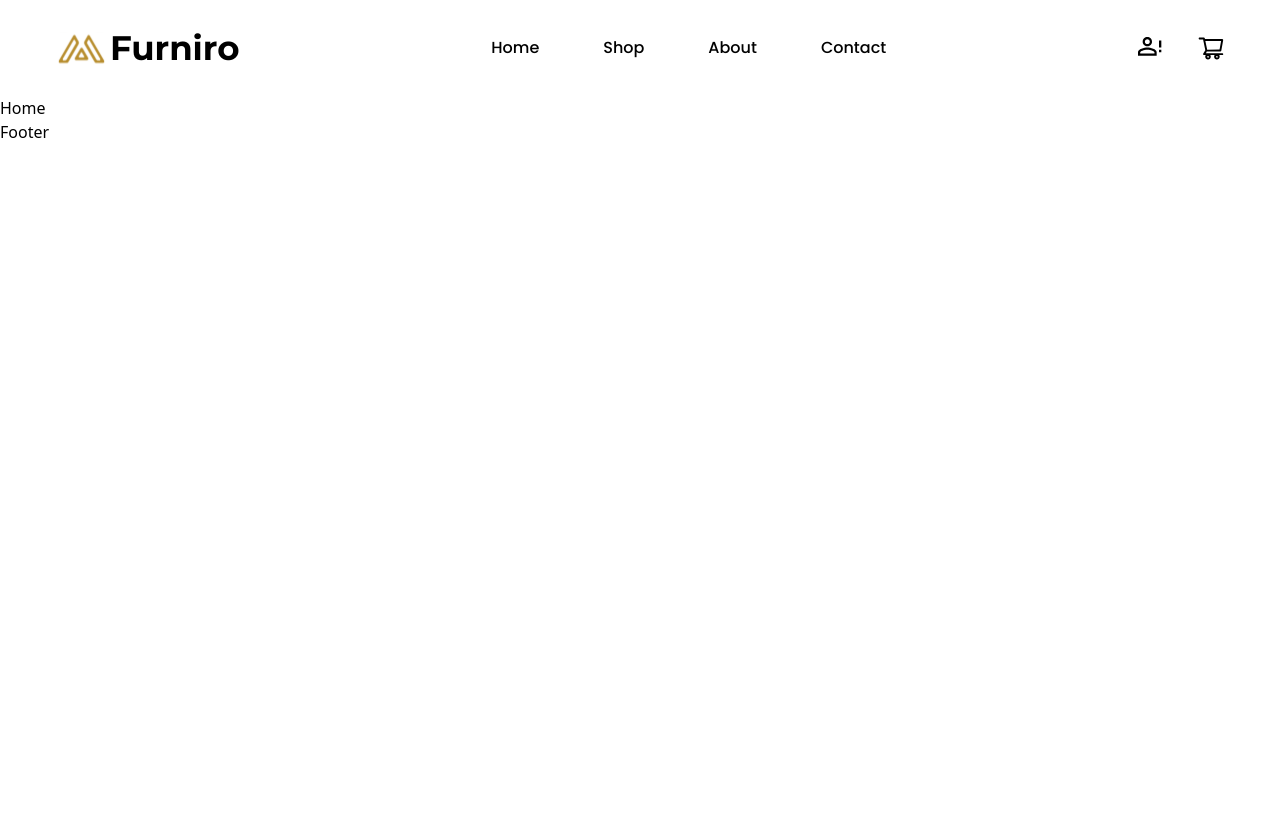
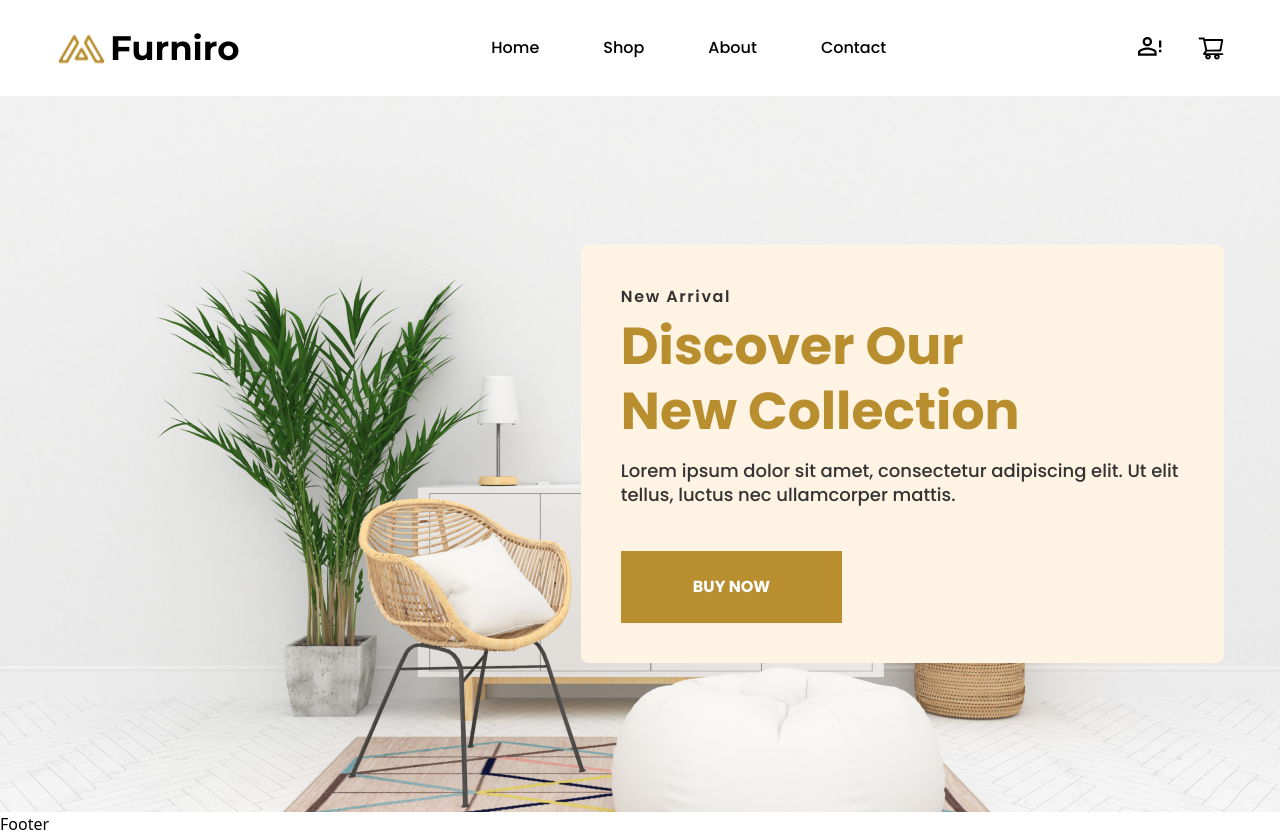
Before and after one commit to ViniciusSTN/Projeto-Semana-12-Compass, a React (Vite) app: page / in a window 1280 px wide. Before the commit the page ends 800 px from the top, so only its background shows below. Built offline with nearby package versions, Linux system fonts and the light colour scheme.

Commit message:
feat: add home-first-section component

```diff
--- a/src/App.tsx
+++ b/src/App.tsx
@@ -1,8 +1,8 @@
 import { BrowserRouter, Route, Routes,  } from "react-router-dom"
 import { Home } from "./pages/Home"
 
-import { Footer } from "./components/Footer"
-import Header from "./components/Header"
+import { Footer } from "./components/Others/Footer"
+import Header from "./components/Others/Header"
 
 function App() {
   return (
--- /dev/null
+++ b/src/components/Home/HomeFirstSection.tsx
@@ -0,0 +1,14 @@
+export const HomeFirstSection = () => {
+  return (
+    <section className="bg-home-fsection h-716px bg-no-repeat bg-center flex justify-center bg-lightgray2">
+      <div className="container flex items-center justify-end">
+        <div className="max-w-643px bg-off-white rounded-lg p-10 mr-14">
+          <p className="font-Poppins font-semibold mb-1 text-darkcharcoal tracking-widest">New Arrival</p>
+          <h2 className="font-Poppins font-bold text-5.5xl text-goldenbrown md:pr-32 mb-4">Discover Our New Collection</h2>
+          <p className="font-Poppins font-medium text-lg leading-6 mb-11 text-darkcharcoal">Lorem ipsum dolor sit amet, consectetur adipiscing elit. Ut elit tellus, luctus nec ullamcorper mattis.</p>
+          <a href="/shop" className="bg-goldenbrown font-Poppins font-bold text-white py-6 px-4.5 inline-block uppercase">Buy Now</a>
+        </div>
+      </div>
+    </section>
+  )
+}
--- a/src/components/Header.tsx
+++ b/src/components/Others/Header.tsx
@@ -1,9 +1,5 @@
 import { useEffect, useState } from "react"
-
-type NavItem = {
-  text: string,
-  link: string,
-}
+import { listItems } from "../../mocks/headerMocks";
 
 export default function Header() {
   const [hamburgerActive, setHamburgerActive] = useState(false);
@@ -30,8 +26,6 @@ export default function Header() {
       window.removeEventListener("resize", handleResize)
     }
   }, [navBarActive])
-
-  const listItems: NavItem[] = [{text: 'Home', link: '/'}, {text: 'Shop', link: '/shop'}, {text: 'About', link: '/about'}, {text: 'Contact', link: '/contact'}]
 
   return (
     <header className="flex justify-center relative z-30">
--- /dev/null
+++ b/src/mocks/headerMocks.ts
@@ -0,0 +1,3 @@
+import { NavItem } from "../types/headerSchema";
+
+export const listItems: NavItem[] = [{text: 'Home', link: '/'}, {text: 'Shop', link: '/shop'}, {text: 'About', link: '/about'}, {text: 'Contact', link: '/contact'}]
--- a/src/pages/Home.tsx
+++ b/src/pages/Home.tsx
@@ -1,7 +1,9 @@
-import React from 'react'
+import { HomeFirstSection } from '../components/Home/HomeFirstSection'
 
 export const Home = () => {
   return (
-    <div>Home</div>
+    <main>
+      <HomeFirstSection />
+    </main>
   )
 }
--- /dev/null
+++ b/src/types/headerSchema.ts
@@ -0,0 +1,4 @@
+export type NavItem = {
+  text: string,
+  link: string,
+}
--- a/tailwind.config.js
+++ b/tailwind.config.js
@@ -12,10 +12,11 @@ export default {
         "gray200": "#616161",
         "gray300": "#666666",
         "gray400": "#D9D9D9",
-        "gray500": "#FFF3E3",
+        "off-white": "#FFF3E3",
         "darkgreen": "#3A3A3A",
         "goldenbrown": "#B88E2F",
         "lightgray": "#F4F5F7",
+        "lightgray2": "#EEEEEE",
         "darkcharcoal": "#333333",
         "silver": "#B0B0B0",
         "purple-blue": "#816DFA",
@@ -30,10 +31,11 @@ export default {
         "red-strong": "#FF0000"
       },
       screens: {
-        "3xl": "1440px",
+        "2xl": "1440px",
       },
       fontSize: {
         "3.5xl": [ "2.125rem"],
+        "5.5xl": [ "3.25rem", { lineHeight: "65px" }],
       },
       padding: {
         '1/8': '12%',
@@ -42,6 +44,14 @@ export default {
         '1/2': '50%',
         'full': '100%',
       },
+      spacing: {
+        "643px": "40.2rem",
+        "716px": "44.75rem",
+        "4.5": "4.5rem"
+      },
+      backgroundImage: {
+        "home-fsection": "url('/src/assets/home-principal-section-bg.png')",
+      },
     },
   },
   plugins: [],
```
Also changed, not shown: src/assets/home-principal-section-bg.png (renamed from public/scandinavian-interior-mockup-wall-decal-background 1.png), src/components/Others/Footer.tsx (renamed from src/components/Footer.tsx).
